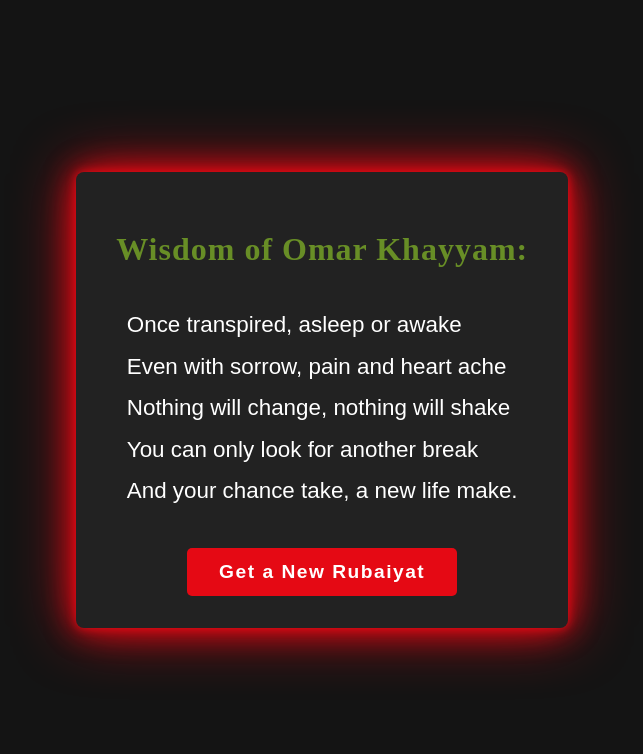
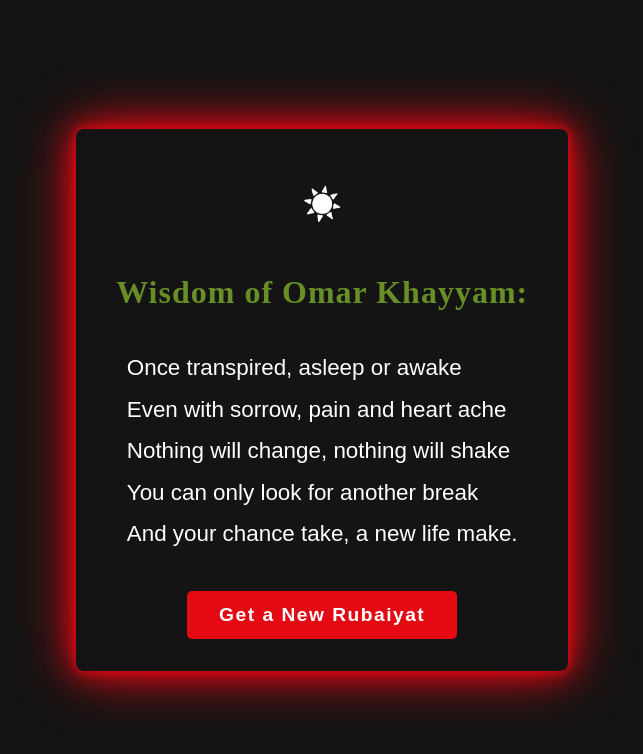
Before and after one commit to Sulton88Mehron90/rubaiyat, a React (Create React App) app: page / in a window 1280 px wide. Shown: the top 754 px of the page, without its empty margins (326-969 px from the left). Built offline with nearby package versions, Linux system fonts and the light colour scheme.

Commit message:
Add toggle button

```diff
--- a/src/Components/Rubaiyat/Rubaiyat.css
+++ b/src/Components/Rubaiyat/Rubaiyat.css
@@ -25,6 +25,8 @@ body {
     max-width: 800px;
     width: 90%;
     box-shadow: 0 0 10px #E50914, 0 0 30px #E50914, 0 0 60px #E50914;
+    background-color: var(--background-color);
+    color: var(--text-color);
 }
 
 h2 {
@@ -41,7 +43,7 @@ h2 {
 .poem p {
     font-size: 1.4rem;
     line-height: 1.5;
-    color: #ffffff;
+    color: var(--text-color);
     text-align: left;
     margin: 0.5rem 0;
     font-weight: 300;
@@ -60,9 +62,32 @@ h2 {
     transition: transform 0.2s, background-color 0.3s;
     font-weight: bold;
     letter-spacing: 1.5px;
+    /* background-color: var(--primary-color); */
 }
 
 .refresh-button:hover {
     background-color: #b40612;
     transform: scale(1.05);
 }
+
+.theme-toggle-button {
+    background: none;
+    border: none;
+    font-size: 2rem;
+    cursor: pointer;
+    padding: 0.5rem;
+    margin: 1rem;
+    transition: transform 0.2s;
+}
+
+.theme-toggle-button:hover {
+    transform: scale(1.1);
+}
+
+.sun-icon {
+    filter: hue-rotate(45deg) brightness(0) invert(1);
+}
+
+.moon-icon {
+    filter: hue-rotate(-45deg) brightness(0);
+}
--- a/src/Components/Rubaiyat/Rubaiyat.js
+++ b/src/Components/Rubaiyat/Rubaiyat.js
@@ -1,9 +1,11 @@
-import React, { useState } from 'react';
+import React, { useState, useContext, useEffect } from 'react';
 import rubaiyat from '../../data/rubaiyat';
 import './Rubaiyat.css';
+import { ThemeContext, lightTheme, darkTheme } from '../ThemeProvider/ThemeProvider';
 
 const Rubaiyat = () => {
     const [selectedRubaiyat, setSelectedRubaiyat] = useState(getRandomRubaiyat());
+    const { theme, toggleTheme } = useContext(ThemeContext);
 
     function getRandomRubaiyat() {
         const randomIndex = Math.floor(Math.random() * rubaiyat.length);
@@ -12,10 +14,20 @@ const Rubaiyat = () => {
 
     const handleButtonClick = () => {
         setSelectedRubaiyat(getRandomRubaiyat());
-    }
+    };
+
+    useEffect(() => {
+        document.documentElement.style.setProperty('--background-color', theme.background);
+        document.documentElement.style.setProperty('--text-color', theme.text);
+        document.documentElement.style.setProperty('--primary-color', theme.primary);
+    }, [theme]);
+
+    const themeIcon = theme === lightTheme ? '🌙' : '☀️';
+    const themeIconClass = theme === lightTheme ? 'moon-icon' : 'sun-icon';
 
         return (
             <div className="container">
+                <button onClick={toggleTheme} className={`theme-toggle-button ${themeIconClass}`}>{themeIcon}</button>
                 <h2>Wisdom of Omar Khayyam:</h2>
                 <div className="poem">
                     {selectedRubaiyat.split('\n').map((line, index) => (
--- /dev/null
+++ b/src/Components/ThemeProvider/ThemeProvider.js
@@ -0,0 +1,31 @@
+import React, { createContext, useState } from 'react';
+
+export const lightTheme = {
+    background: '#ffffff',
+    text: '#000000',
+    primary: '#688E26'
+};
+
+export const darkTheme = {
+    background: '#141414',
+    text: '#ffffff',
+    primary: '#E50914'
+};
+
+const ThemeContext = createContext();
+
+const ThemeProvider = ({ children }) => {
+    const [theme, setTheme] = useState(darkTheme);
+
+    const toggleTheme = () => {
+        setTheme(theme === lightTheme ? darkTheme : lightTheme);
+    };
+
+    return (
+        <ThemeContext.Provider value={{ theme, toggleTheme }}>
+            {children}
+        </ThemeContext.Provider>
+    );
+};
+
+export { ThemeProvider, ThemeContext };
--- a/src/index.js
+++ b/src/index.js
@@ -3,12 +3,15 @@ import { createRoot } from 'react-dom/client';
 import './index.css';
 import App from './Components/App/App';
 import reportWebVitals from './reportWebVitals';
+import { ThemeProvider } from '../src/Components/ThemeProvider/ThemeProvider'
 
 const root = createRoot(document.getElementById('root'));
 
 root.render(
     <React.StrictMode>
-        <App />
+        <ThemeProvider>
+            <App />
+        </ThemeProvider>
     </React.StrictMode>
 );
 
```
Also changed, not shown: src/Components/App/App.css (deleted). Lines whose indentation alone changed are shown as unchanged.
